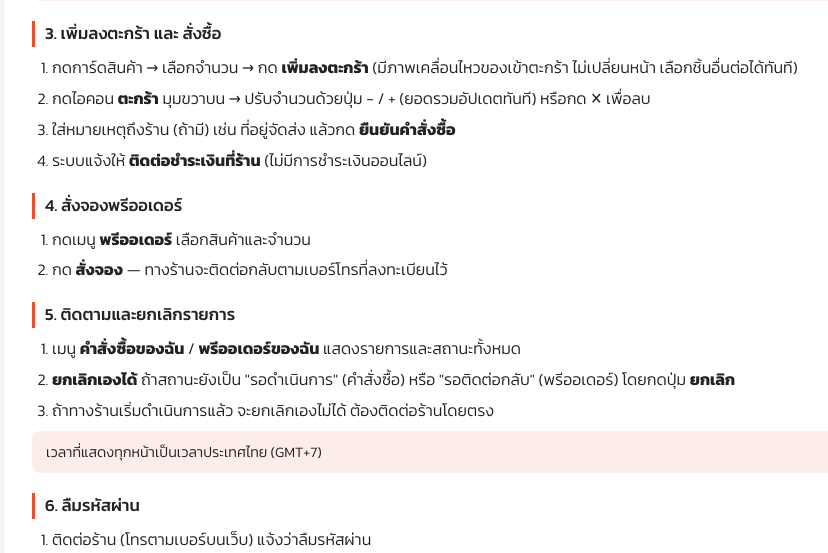
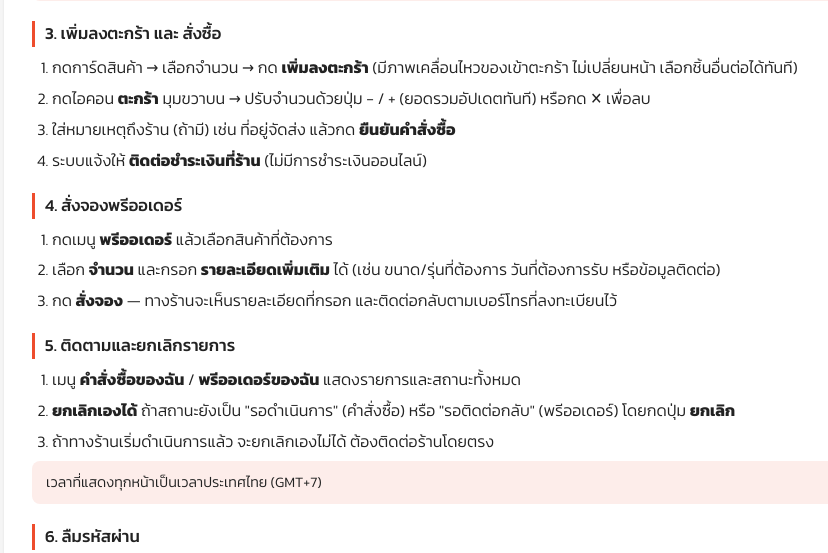
Before and after one commit to mudrugstore/pharmacy-shop, a Flask app: page /help in a window 1280 px wide. Shown: the part 1078-1631 px from the top of the page, without its empty margins (52-880 px from the left). Run offline with Flask 3, Linux system fonts and the light colour scheme; data that the repository does not hold is empty; parts of the project's set-up code (start-up, migrations or seed data) failed here and were passed over; some libraries are stand-ins or nearby versions.

Commit message:
preorder: add customer note field (detail box) when ordering; show note in customer+admin views and Excel export; update help guide

```diff
--- a/app/db.py
+++ b/app/db.py
@@ -205,6 +205,7 @@ def init_schema():
         product_id      INTEGER REFERENCES products(id) ON DELETE SET NULL,
         product_name    TEXT NOT NULL,
         quantity        INTEGER NOT NULL DEFAULT 1,
+        note            TEXT DEFAULT '',
         status          TEXT NOT NULL DEFAULT 'รอติดต่อกลับ',
         created_at      TIMESTAMPTZ NOT NULL DEFAULT NOW()
     );
@@ -240,6 +241,8 @@ def init_schema():
     ALTER TABLE categories ADD COLUMN IF NOT EXISTS image_url TEXT DEFAULT '';
     ALTER TABLE banners ADD COLUMN IF NOT EXISTS display_page TEXT NOT NULL DEFAULT 'both';
     ALTER TABLE products ADD COLUMN IF NOT EXISTS badge_text TEXT DEFAULT '';
+    -- รายละเอียดเพิ่มเติมจากลูกค้าตอนสั่งพรีออเดอร์
+    ALTER TABLE preorder_requests ADD COLUMN IF NOT EXISTS note TEXT DEFAULT '';
     -- ติดตามว่าลูกค้าเห็นการอัปเดตสถานะล่าสุดหรือยัง (สำหรับ badge แจ้งเตือน)
     ALTER TABLE orders ADD COLUMN IF NOT EXISTS seen_by_user BOOLEAN NOT NULL DEFAULT TRUE;
     ALTER TABLE preorder_requests ADD COLUMN IF NOT EXISTS seen_by_user BOOLEAN NOT NULL DEFAULT TRUE;
--- a/app/reports.py
+++ b/app/reports.py
@@ -240,7 +240,7 @@ def orders_report():
 
 def preorders_report():
     rows = db.query(
-        """SELECT pr.id, pr.product_name, pr.quantity, pr.status, pr.created_at,
+        """SELECT pr.id, pr.product_name, pr.quantity, pr.note, pr.status, pr.created_at,
                   u.name AS customer_name, u.phone
            FROM preorder_requests pr JOIN users u ON pr.user_id = u.id
            ORDER BY pr.created_at DESC""",
@@ -252,6 +252,7 @@ def preorders_report():
         "phone": x["phone"],
         "product": x["product_name"],
         "qty": x["quantity"],
+        "note": x["note"] or "",
         "status": x["status"],
         "created": _fmt_dt(x["created_at"]),
     } for x in rows]
@@ -259,8 +260,9 @@ def preorders_report():
         ("เลขที่", "id", 10, "c"),
         ("ลูกค้า", "customer", 22, "l"),
         ("เบอร์โทร", "phone", 16, "l"),
-        ("สินค้าที่จอง", "product", 30, "l"),
+        ("สินค้าที่จอง", "product", 28, "l"),
         ("จำนวน", "qty", 10, "r"),
+        ("รายละเอียดจากลูกค้า", "note", 36, "l"),
         ("สถานะ", "status", 16, "c"),
         ("วันที่จอง", "created", 18, "c"),
     ]
--- a/app/routes/admin.py
+++ b/app/routes/admin.py
@@ -374,7 +374,7 @@ def order_detail(order_id):
 @admin_required
 def preorders():
     rows = db.query(
-        """SELECT pr.id, pr.product_name, pr.quantity, pr.status, pr.created_at,
+        """SELECT pr.id, pr.product_name, pr.quantity, pr.note, pr.status, pr.created_at,
                   u.name AS customer_name, u.phone
            FROM preorder_requests pr JOIN users u ON pr.user_id = u.id
            ORDER BY pr.created_at DESC
--- a/app/templates/admin/preorders.html
+++ b/app/templates/admin/preorders.html
@@ -11,7 +11,7 @@
 {% if preorders %}
 <div class="table-wrap responsive-cards">
     <table>
-        <thead><tr><th>ลูกค้า</th><th>เบอร์โทร</th><th>สินค้า</th><th>จำนวน</th><th>วันที่</th><th>สถานะ</th></tr></thead>
+        <thead><tr><th>ลูกค้า</th><th>เบอร์โทร</th><th>สินค้า</th><th>จำนวน</th><th>รายละเอียด</th><th>วันที่</th><th>สถานะ</th></tr></thead>
         <tbody>
         {% for r in preorders %}
             <tr>
@@ -19,6 +19,7 @@
                 <td data-label="เบอร์โทร"><strong>{{ r.phone }}</strong></td>
                 <td data-label="สินค้า">{{ r.product_name }}</td>
                 <td data-label="จำนวน">{{ r.quantity }}</td>
+                <td data-label="รายละเอียด">{{ r.note or '-' }}</td>
                 <td data-label="วันที่">{{ r.created_at|thaidt }}</td>
                 <td data-label="สถานะ">
                     {% if r.status == 'ยกเลิกโดยลูกค้า' %}
--- a/app/templates/preorder/index.html
+++ b/app/templates/preorder/index.html
@@ -88,10 +88,14 @@ document.addEventListener("DOMContentLoaded", function () {
         if (loggedIn) {
             el.action.innerHTML =
                 '<form method="post" action="/preorder/request/' + d.id + '" class="js-pre-submit">' +
-                '<div class="qty-stepper" style="margin-bottom:10px;">' +
+                '<label style="display:block;font-size:.85rem;margin-bottom:4px;">จำนวน</label>' +
+                '<div class="qty-stepper" style="margin-bottom:12px;">' +
                 '<button type="button" data-step="-1">&minus;</button>' +
                 '<input type="number" name="quantity" value="1" min="1">' +
                 '<button type="button" data-step="1">+</button></div>' +
+                '<label style="display:block;font-size:.85rem;margin-bottom:4px;">รายละเอียดเพิ่มเติม (ถ้ามี)</label>' +
+                '<textarea name="note" rows="3" maxlength="500" style="width:100%;margin-bottom:12px;" ' +
+                'placeholder="เช่น ขนาด/รุ่นที่ต้องการ วันที่ต้องการรับ หรือข้อมูลติดต่อเพิ่มเติม"></textarea>' +
                 '<button type="submit" class="btn" style="min-width:200px;">&#128197; สั่งจอง</button>' +
                 '</form>';
         } else {
--- a/app/templates/preorder/my_requests.html
+++ b/app/templates/preorder/my_requests.html
@@ -7,12 +7,13 @@
 {% if requests %}
 <div class="table-wrap responsive-cards">
     <table>
-        <thead><tr><th>สินค้า</th><th>จำนวน</th><th>สถานะ</th><th>วันที่สั่งจอง</th><th data-no-sort>จัดการ</th></tr></thead>
+        <thead><tr><th>สินค้า</th><th>จำนวน</th><th>รายละเอียด</th><th>สถานะ</th><th>วันที่สั่งจอง</th><th data-no-sort>จัดการ</th></tr></thead>
         <tbody>
         {% for r in requests %}
             <tr>
                 <td data-label="สินค้า">{{ r.product_name }}</td>
                 <td data-label="จำนวน">{{ r.quantity }}</td>
+                <td data-label="รายละเอียด">{{ r.note or '-' }}</td>
                 <td data-label="สถานะ">
                     {% if r.status == 'ยกเลิกโดยลูกค้า' %}<span class="pill pill-danger">{{ r.status }}</span>
                     {% else %}{{ r.status }}{% endif %}
--- a/app/templates/shop/help.html
+++ b/app/templates/shop/help.html
@@ -58,8 +58,9 @@
 
         <h3 class="help-h3">4. สั่งจองพรีออเดอร์</h3>
         <ol class="help-list">
-            <li>กดเมนู <b>พรีออเดอร์</b> เลือกสินค้าและจำนวน</li>
-            <li>กด <b>สั่งจอง</b> — ทางร้านจะติดต่อกลับตามเบอร์โทรที่ลงทะเบียนไว้</li>
+            <li>กดเมนู <b>พรีออเดอร์</b> แล้วเลือกสินค้าที่ต้องการ</li>
+            <li>เลือก <b>จำนวน</b> และกรอก <b>รายละเอียดเพิ่มเติม</b> ได้ (เช่น ขนาด/รุ่นที่ต้องการ วันที่ต้องการรับ หรือข้อมูลติดต่อ)</li>
+            <li>กด <b>สั่งจอง</b> — ทางร้านจะเห็นรายละเอียดที่กรอก และติดต่อกลับตามเบอร์โทรที่ลงทะเบียนไว้</li>
         </ol>
 
         <h3 class="help-h3">5. ติดตามและยกเลิกรายการ</h3>
@@ -128,7 +129,7 @@
         <p class="help-note">เมื่อลูกค้าสั่งซื้อ ระบบตัดสต็อกทันที · เมื่อยกเลิก ระบบคืนสต็อกทันที</p>
 
         <h3 class="help-h3">5. จัดการพรีออเดอร์</h3>
-        <p>เมนู <b>พรีออเดอร์</b> → เห็นเบอร์ลูกค้าสำหรับโทรติดต่อกลับ → อัปเดตสถานะ (รอติดต่อกลับ / ติดต่อแล้ว / ยืนยันแล้ว / ยกเลิก) · รายการที่ลูกค้ายกเลิกเองจะขึ้น "ยกเลิกโดยลูกค้า"</p>
+        <p>เมนู <b>พรีออเดอร์</b> → เห็นเบอร์ลูกค้าสำหรับโทรติดต่อกลับ และ <b>รายละเอียดเพิ่มเติมที่ลูกค้ากรอก</b> (คอลัมน์ "รายละเอียด") → อัปเดตสถานะ (รอติดต่อกลับ / ติดต่อแล้ว / ยืนยันแล้ว / ยกเลิก) · รายการที่ลูกค้ายกเลิกเองจะขึ้น "ยกเลิกโดยลูกค้า"</p>
 
         <h3 class="help-h3">6. จัดการผู้ใช้</h3>
         <p>เมนู <b>ผู้ใช้</b> → กรณีลูกค้าลืมรหัส กด "รีเซ็ตรหัส" (ลูกค้าจะต้องตั้งรหัสใหม่เองเมื่อเข้าสู่ระบบครั้งถัดไป — แอดมินไม่เห็นรหัสลูกค้า) · ลบผู้ใช้ได้ (ย้อนกลับไม่ได้)</p>
@@ -143,6 +144,18 @@
 
         <h3 class="help-h3">8. ตั้งค่าร้าน</h3>
         <p>เมนู <b>ตั้งค่าร้าน</b> → แก้ <b>โลโก้, ชื่อร้าน, เบอร์โทร, ที่อยู่, เวลาทำการ, ข้อความแจ้งลูกค้า</b> และ <b>สีหลักของเว็บ</b> (เลือกสีแล้วทั้งเว็บเปลี่ยนตาม) — บันทึกแล้วมีผลทันที</p>
+
+        <h3 class="help-h3">9. ส่งออกรายงาน Excel</h3>
+        <p>ทุกหน้าจัดการมีปุ่ม <b>"ส่งออก Excel"</b> (สีเขียว) และหน้าภาพรวมรวมปุ่มทุกรายงานไว้ด้วยกัน ดาวน์โหลดเป็นไฟล์ <b>.xlsx</b> เปิดด้วย Excel หรือ Google Sheets ได้</p>
+        <table class="help-table">
+            <tr><th>รายงาน</th><th>ข้อมูลในไฟล์</th></tr>
+            <tr><td>สินค้า</td><td>ชื่อ หมวดหมู่ ราคา สต็อก ประเภท สถานะ ป้าย วันที่ + สรุปมูลค่าสต็อกรวม</td></tr>
+            <tr><td>หมวดหมู่</td><td>ชื่อ จำนวนสินค้าในหมวด วันที่สร้าง</td></tr>
+            <tr><td>คำสั่งซื้อ</td><td>2 ชีต: สรุปออเดอร์ (ลูกค้า/ยอด/สถานะ/หมายเหตุ) + รายการสินค้าในแต่ละออเดอร์</td></tr>
+            <tr><td>พรีออเดอร์</td><td>ลูกค้า เบอร์ สินค้า จำนวน <b>รายละเอียดจากลูกค้า</b> สถานะ วันที่</td></tr>
+            <tr><td>ผู้ใช้</td><td>ชื่อ เบอร์ จำนวนออเดอร์/พรีออเดอร์ สถานะบัญชี วันที่สมัคร</td></tr>
+        </table>
+        <p class="help-note">รายงานจะได้ข้อมูล <b>ครบทุกรายการ</b> แม้หน้าคำสั่งซื้อ/พรีออเดอร์จะแสดงบนจอแค่ 100 รายการล่าสุด · เวลาในไฟล์เป็นเวลาประเทศไทย</p>
 
         <h3 class="help-h3">เริ่มใช้งานครั้งแรก (แนะนำตามลำดับ)</h3>
         <ol class="help-list">
```
Also changed, not shown: app/routes/preorder.py (+5 -4 lines).
